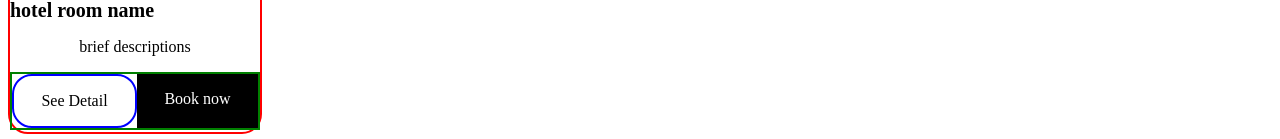
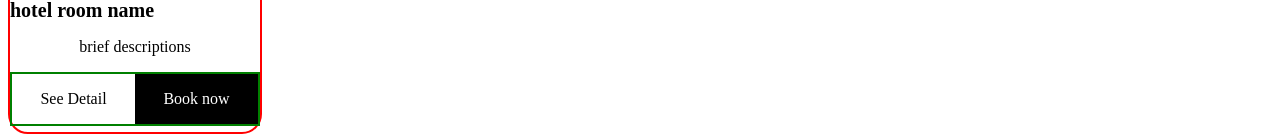
Before and after one commit to ZeeThomas/azurehavenresort, a React (Create React App) app: page /#/ in a window 1280 px wide. Shown: the part 933-1072 px from the top of the page. Built offline with nearby package versions, Linux system fonts and the light colour scheme.

Commit message:
Updated bookingbar.css

```diff
--- a/src/styles/bookingbar.css
+++ b/src/styles/bookingbar.css
@@ -40,8 +40,6 @@
 #detail-button
 {
   width: 50%;
-  border: 2px solid blue;
-  border-radius: 20px;
   justify-content: center;
 }
 #book-button
```
